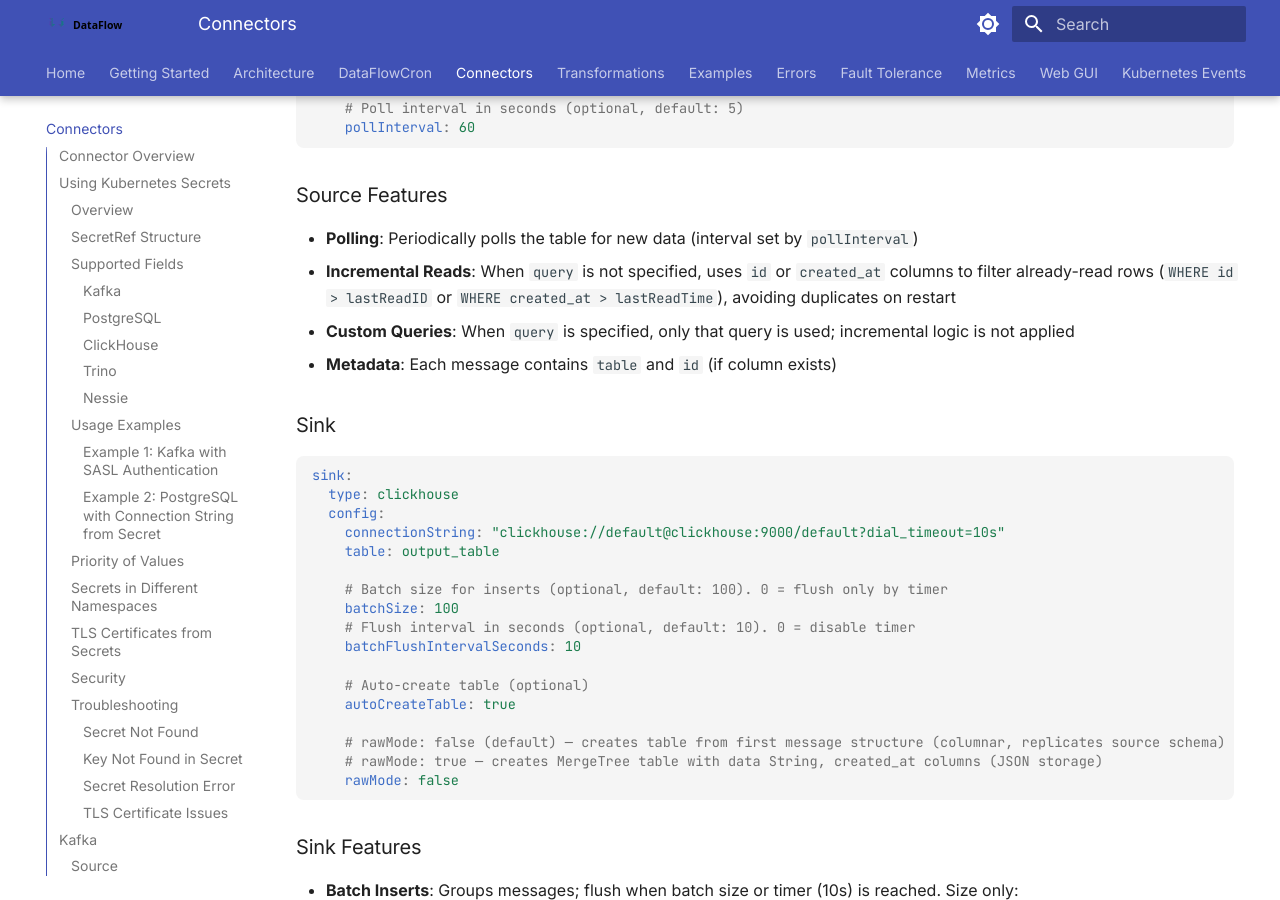
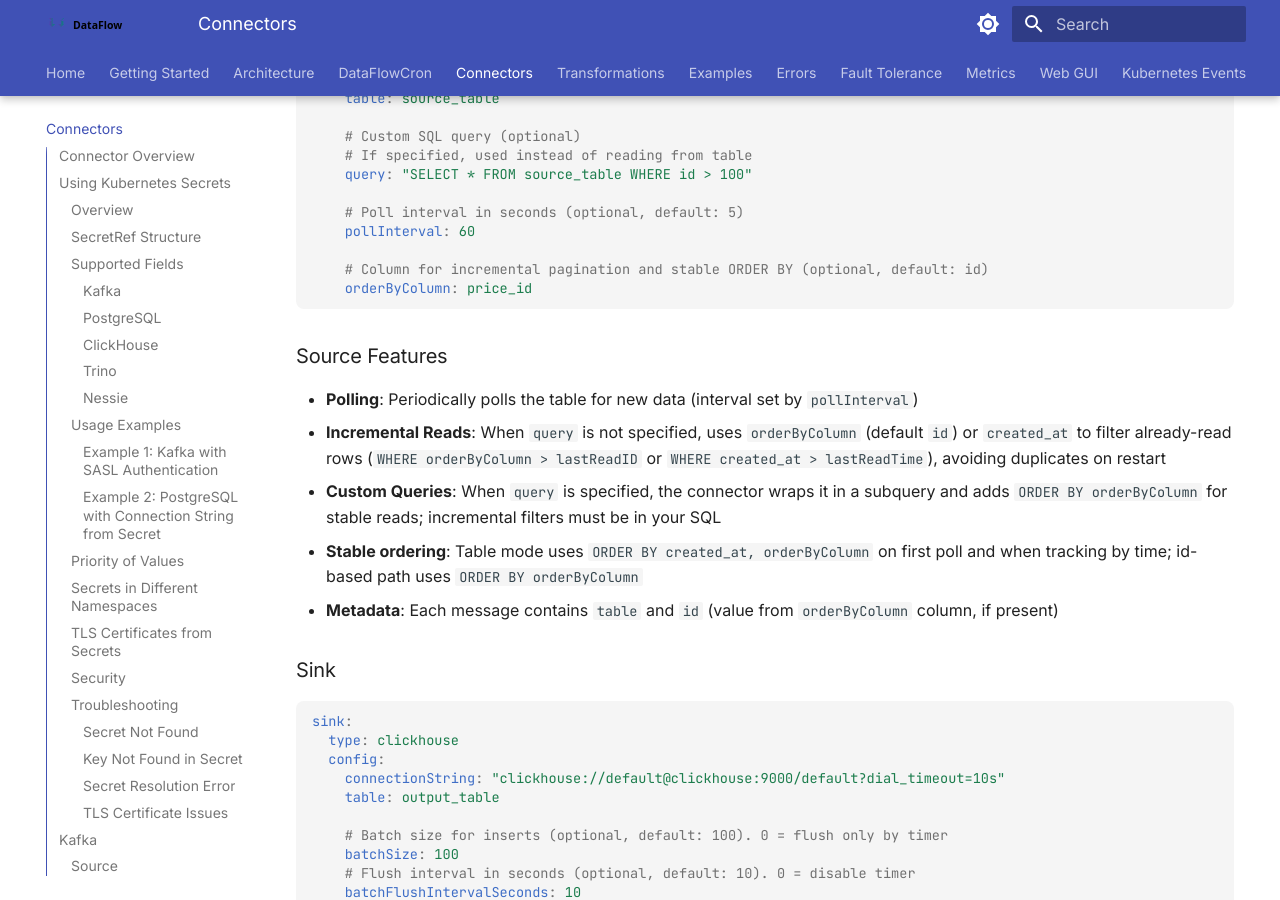
Before and after one commit to dataflow-operator/docs, an MkDocs documentation site: the page built from docs/en/connectors.md, in a window 1280 px wide and 900 px high, scrolled down 10985 px. Built offline with MkDocs 1.6.1 and Material for MkDocs 9.7.7, drawn with Linux system fonts in a browser that asks for light colours; some of the changed text lies outside the part shown.

Commit message:
Update connectors

````diff
--- a/docs/en/connectors.md
+++ b/docs/en/connectors.md
@@ -379,7 +379,8 @@ source:
 
     # CDC-style options (optional)
     readBatchSize: 1000           # Limit rows per poll to reduce DB load (0 = no limit)
-    changeTrackingColumn: updated_at  # Column to track changes (default: updated_at). Not used when query is specified
+    changeTrackingColumn: updated_at  # Column to track changes (default: updated_at). Not used for WHERE when query is specified
+    orderByColumn: id             # Secondary sort key for stable pagination (default: id). Example: price_id
     autoCreateTable: true         # Create table if it doesn't exist before reading
 
     # SecretRef (optional) - use instead of direct values
@@ -398,6 +399,7 @@ source:
 - **Metadata**: Each message contains `table` metadata and `operation` (insert/update)
 - **Read Batch Size**: Limits rows per poll to reduce database load when many new records appear
 - **Change Tracking**: By default tracks changes via `updated_at` column (or `changeTrackingColumn`), captures both INSERTs and UPDATEs
+- **Stable ordering**: Table mode adds `ORDER BY changeTrackingColumn, orderByColumn` (default secondary key: `id`). Query mode wraps your SQL in a subquery and applies the same `ORDER BY`. Row value from `orderByColumn` is stored in message metadata key `id`.
 - **Auto-create Table**: When `autoCreateTable: true`, creates the table with CDC-friendly schema (`id SERIAL PRIMARY KEY`, `created_at`, `updated_at`) if it doesn't exist. Creation happens at Connect time.
 - **Schema notation**: Table name supports `schema.table` format (e.g. `public.products`)
 - **Checkpoint persistence**: By default, read position (lastReadChangeTime) is persisted to ConfigMap; on restart, reading resumes from the last position. Set `checkpointPersistence: false` in spec to store only in memory. For pg→pg flows, enable `upsertMode: true` in sink to update duplicates instead of inserting them again.
@@ -468,14 +470,18 @@ source:
 
     # Poll interval in seconds (optional, default: 5)
     pollInterval: 60
+
+    # Column for incremental pagination and stable ORDER BY (optional, default: id)
+    orderByColumn: price_id
 ```
 
 ### Source Features
 
 - **Polling**: Periodically polls the table for new data (interval set by `pollInterval`)
-- **Incremental Reads**: When `query` is not specified, uses `id` or `created_at` columns to filter already-read rows (`WHERE id > lastReadID` or `WHERE created_at > lastReadTime`), avoiding duplicates on restart
-- **Custom Queries**: When `query` is specified, only that query is used; incremental logic is not applied
-- **Metadata**: Each message contains `table` and `id` (if column exists)
+- **Incremental Reads**: When `query` is not specified, uses `orderByColumn` (default `id`) or `created_at` to filter already-read rows (`WHERE orderByColumn > lastReadID` or `WHERE created_at > lastReadTime`), avoiding duplicates on restart
+- **Custom Queries**: When `query` is specified, the connector wraps it in a subquery and adds `ORDER BY orderByColumn` for stable reads; incremental filters must be in your SQL
+- **Stable ordering**: Table mode uses `ORDER BY created_at, orderByColumn` on first poll and when tracking by time; id-based path uses `ORDER BY orderByColumn`
+- **Metadata**: Each message contains `table` and `id` (value from `orderByColumn` column, if present)
 
 ### Sink
 
@@ -594,6 +600,9 @@ source:
     # Used for periodic reading of new data
     pollInterval: 60
 
+    # Column for incremental pagination and stable ORDER BY (optional, default: id)
+    orderByColumn: price_id
+
     # Keycloak authentication (optional)
     keycloak:
       # Option 1: Use long-lived token directly (recommended for long-lived tokens)
@@ -610,8 +619,9 @@ source:
 
 ### Features
 
-- **SQL Queries**: Support for custom SQL queries with WHERE, JOIN, etc.
-- **Periodic Polling**: Regularly polls tables for new data
+- **SQL Queries**: Support for custom SQL queries with WHERE, JOIN, etc. Custom queries are wrapped in a subquery with `ORDER BY orderByColumn` (default `id`)
+- **Periodic Polling**: Regularly polls tables for new data; table mode uses `WHERE orderByColumn > lastReadID` and `ORDER BY orderByColumn`
+- **Metadata**: Row value from `orderByColumn` is stored in message metadata key `id`
 - **Keycloak Authentication**: OAuth2/OIDC authentication via Keycloak
   - **Direct Token**: Use a long-lived token obtained from Keycloak (recommended for long-lived tokens)
   - **Password Grant**: Use username/password for authentication
````
Also changed, not shown: docs/ru/connectors.md (+16 -6 lines).
